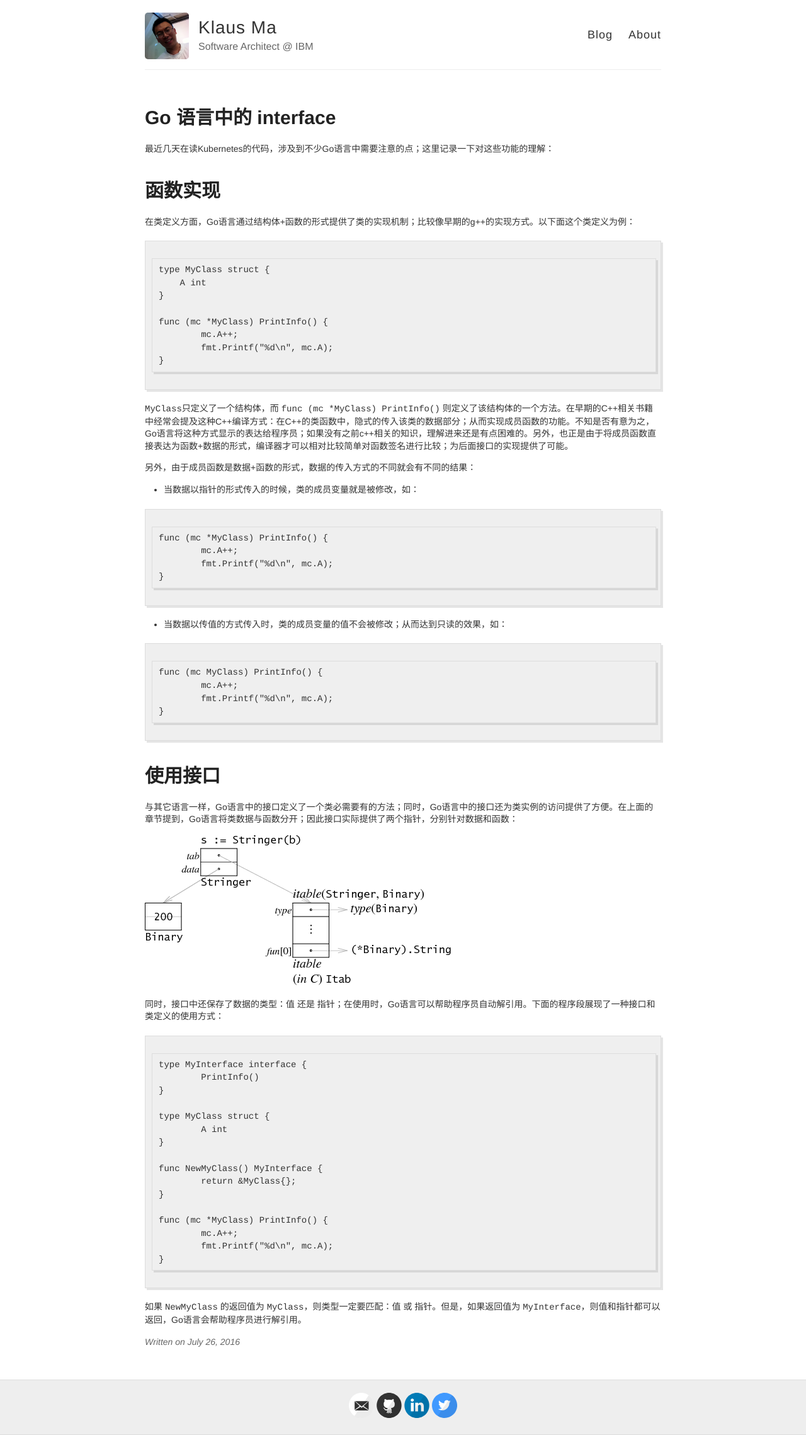
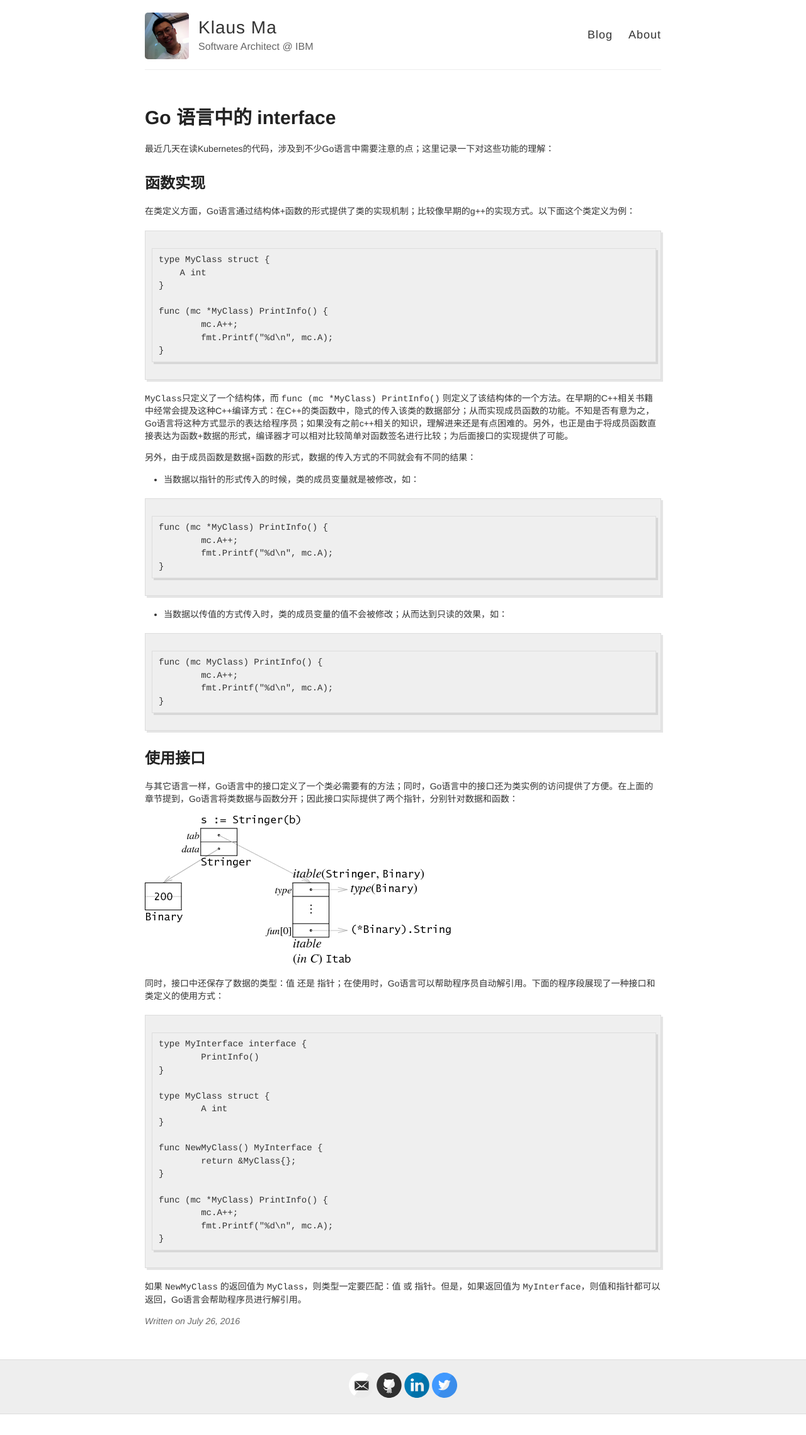
Before and after one commit to k82cn/k82cn.github.io, a Jekyll site: the page built from _posts/2016-07-26-ifce_in_go.md, in a window 1280 px wide. Shown: the whole page at 63% size. Built offline with Jekyll 4.4.1, drawn with Linux system fonts in a browser that asks for light colours; after the commit the page ends 2245 px from its top, so only the background shows below that.

Commit message:
Update headers.

````diff
--- a/_posts/2016-07-26-ifce_in_go.md
+++ b/_posts/2016-07-26-ifce_in_go.md
@@ -6,7 +6,7 @@ categories: tech
 
 最近几天在读Kubernetes的代码，涉及到不少Go语言中需要注意的点；这里记录一下对这些功能的理解：
 
-# 函数实现
+## 函数实现
 
 在类定义方面，Go语言通过结构体+函数的形式提供了类的实现机制；比较像早期的g++的实现方式。以下面这个类定义为例：
 
@@ -44,7 +44,7 @@ func (mc MyClass) PrintInfo() {
 ```
 
 
-# 使用接口
+## 使用接口
 
 与其它语言一样，Go语言中的接口定义了一个类必需要有的方法；同时，Go语言中的接口还为类实例的访问提供了方便。在上面的章节提到，Go语言将类数据与函数分开；因此接口实际提供了两个指针，分别针对数据和函数：
 
````
